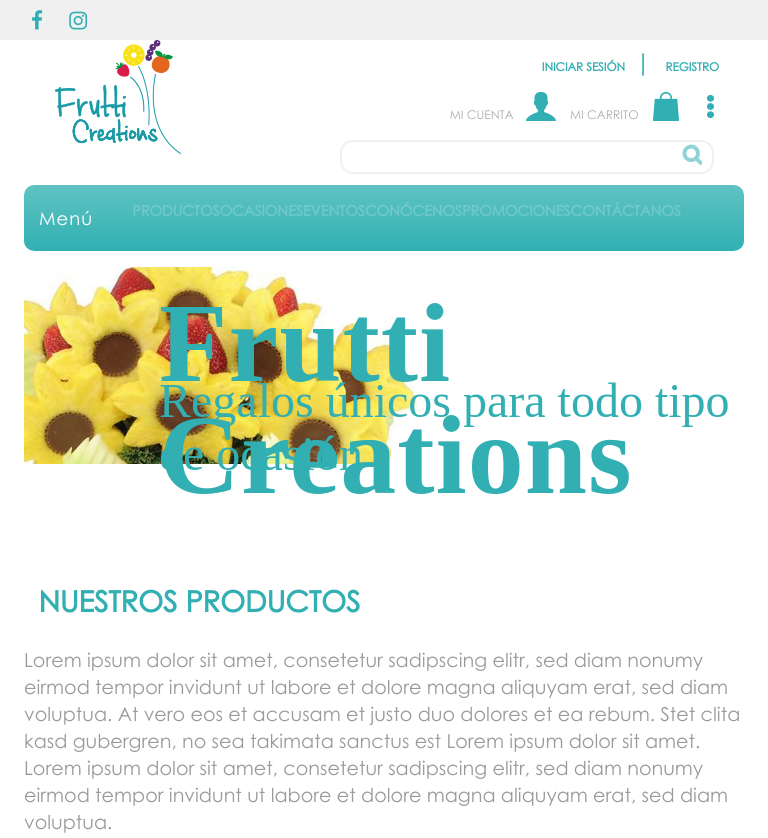
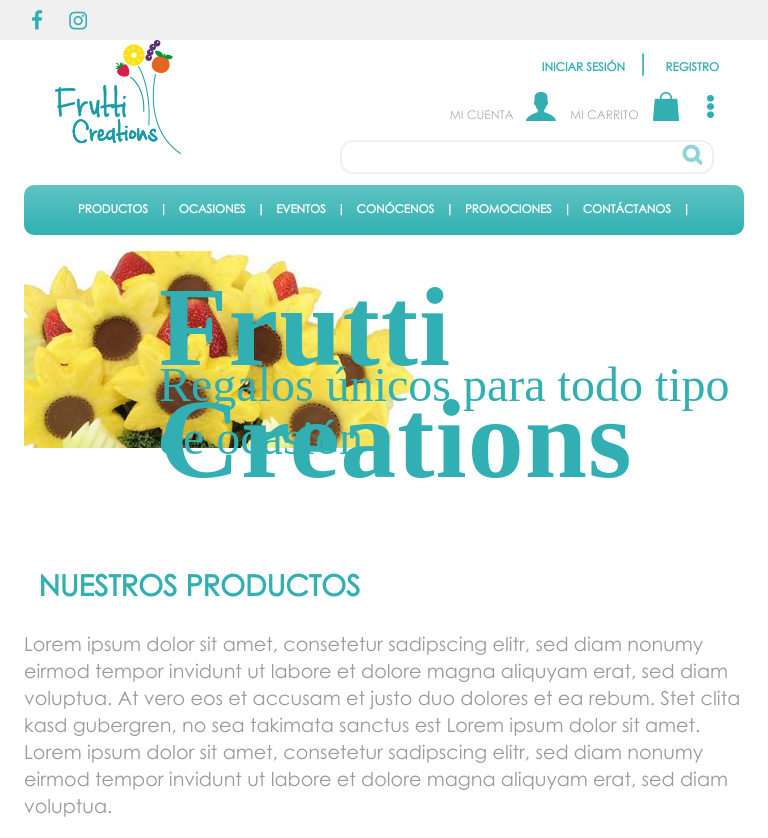
Before and after one commit to mager19/frutticreations, a website: page productos.html in a window 768 px wide. Shown: the top 838 px of the page. Drawn offline with Linux system fonts and the light colour scheme; a web font is replaced by a local one.

Commit message:
Arreglos 768px

```diff
--- a/css/style.css
+++ b/css/style.css
@@ -932,7 +932,7 @@
 }
 
 
-@media screen and (max-width:768px) {
+@media screen and (min-width:768px) {
 
 	.col-xs-6 {
 	    width: 50%!important;
@@ -940,6 +940,7 @@
 
 	.productos__item {
     	padding-top: 0px;
+
    	}
 
    	.infoproducto__aviso ul{
@@ -977,31 +978,16 @@
 	.down {
     	top: 73%;
     }
-
-    .navbar-brand{
-		display: block;
-		color:#f9f9f9!important;
-
-	}
-
 	.header__nav{
 		padding: 0.5em 0!important;
 	}
 
 	.header__nav ul li{
-		display: block;
+		font-size: 0.8em;
 		margin-bottom: 0.5em;
 		margin-top: 0.5em;
 	}
 
-	.header__nav ul li a::after{
-
-		display: none!important;
-	}
-
-	.dropdown-menu{
-		display: none!important;
-	}
 
 	#pages .item h1 {
     	top: 0%;
@@ -1018,8 +1004,8 @@
 		margin-left: 0%;
 	}
 
-	#bs-example-navbar-collapse-1 > ul{
-		opacity: 0.2;
+	#contacto{
+		margin-left: 5%;
 	}
 
 
--- a/productos.html
+++ b/productos.html
@@ -337,7 +337,7 @@
 				<img src="img/logo_footer.png" alt="logo footer">
 			</div>
 
-			<div class="col-md-2 hidden-xs footer__itemfooter">
+			<div class="col-md-2 hidden-xs hidden-sm footer__itemfooter">
 				<h3>PRODUCTOS</h3>
 				 <ul class="footer_itemfooter__listado">
 				 	<li><a href="#">Arreglos Frutales</a></li>
@@ -348,7 +348,7 @@
 				 </ul>
 			</div>
 
-			<div class="col-md-2 col-xs-3 footer__itemfooter"  id="info">
+			<div class="col-md-2 col-xs-3 hidden-sm footer__itemfooter"  id="info">
 				<h3>INFORMACION</h3>
 				 <ul class="footer_itemfooter__listado">
 				 	<li><a href="#">Nosotros</a></li>
```
Also changed, not shown: index.html (+3 -3 lines).
